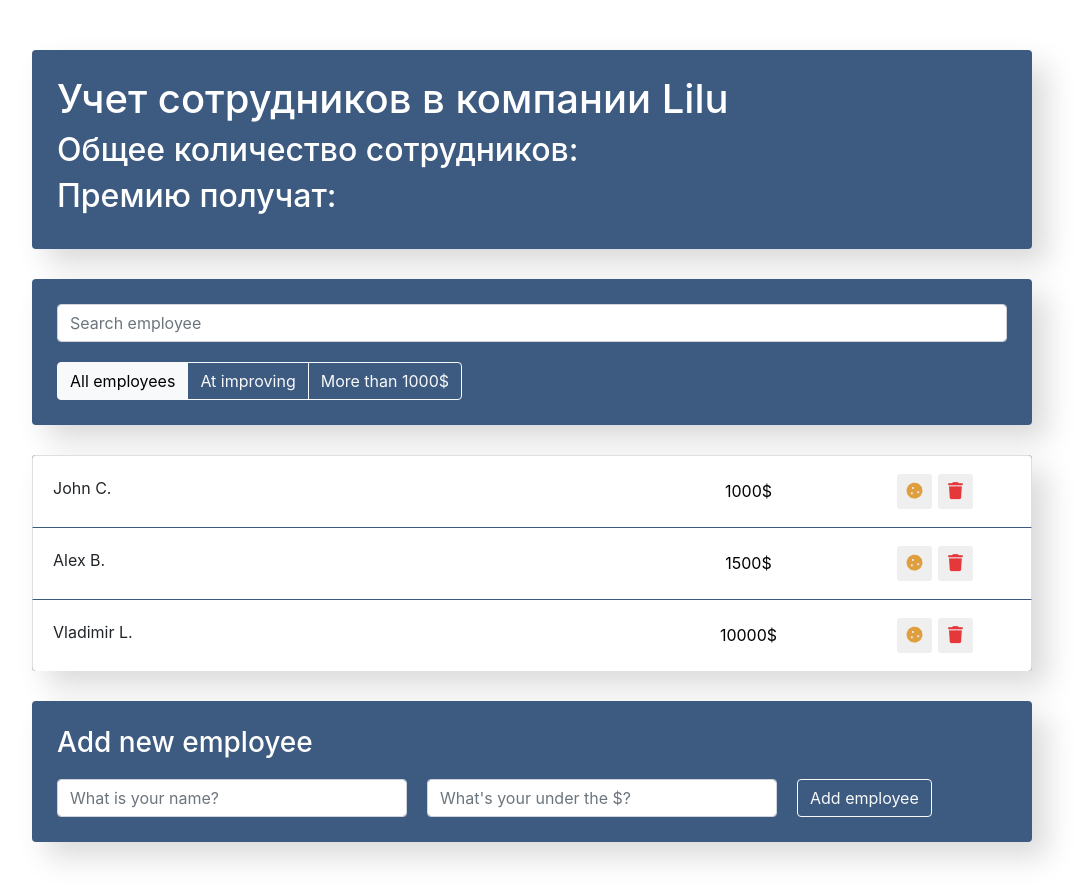
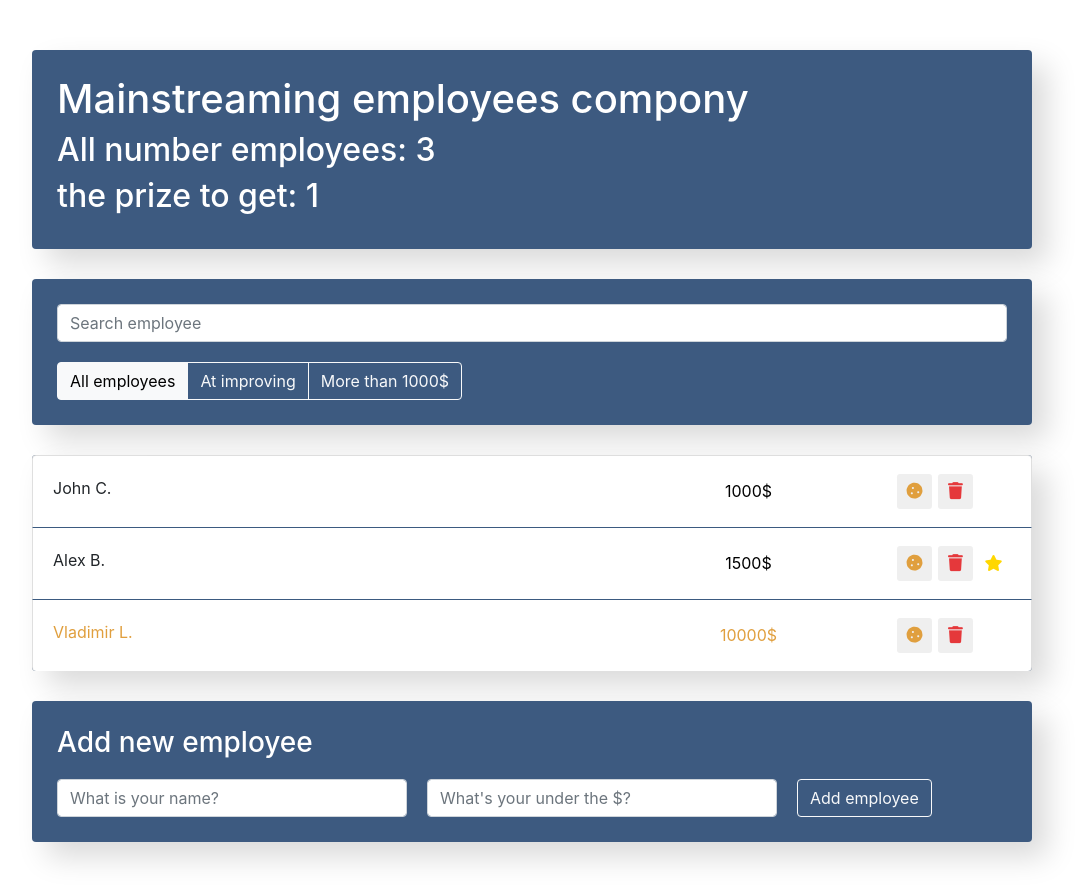
Before and after one commit to MillionerMIN/Employers, a React (Create React App) app: page / in a window 1280 px wide. Shown: the whole page, without its empty margins (108-1192 px from the left). Built offline with nearby package versions, Linux system fonts and the light colour scheme.

Commit message:
step_8 add metodes for component AppInfo

```diff
--- a/src/component/app/App.tsx
+++ b/src/component/app/App.tsx
@@ -15,6 +15,7 @@
   name: string;
   salary: string;
   increase?: boolean;
+  rise?: boolean;
 };
 
 type AppStateType = {
@@ -26,9 +27,27 @@
     super(props);
     this.state = {
       data: [
-        { id: uuidv4(), name: 'John C.', salary: '1000', increase: false },
-        { id: uuidv4(), name: 'Alex B.', salary: '1500', increase: false },
-        { id: uuidv4(), name: 'Vladimir L.', salary: '10000', increase: true },
+        {
+          id: uuidv4(),
+          name: 'John C.',
+          salary: '1000',
+          increase: false,
+          rise: false,
+        },
+        {
+          id: uuidv4(),
+          name: 'Alex B.',
+          salary: '1500',
+          increase: false,
+          rise: true,
+        },
+        {
+          id: uuidv4(),
+          name: 'Vladimir L.',
+          salary: '10000',
+          increase: true,
+          rise: false,
+        },
       ],
     };
   }
@@ -39,6 +58,7 @@
       name,
       salary,
       increase: false,
+      rise: false,
     };
     this.setState(({ data }) => {
       return {
@@ -55,16 +75,54 @@
     });
   };
 
+  // onToggleProp = (id: string, prop: any) => {
+  //   this.setState(({ data }) => {
+  //     return {
+  //       data: data.map((item) =>
+  //         //@ts-ignore
+  //         item.id === id ? { ...item, prop: !item.prop } : item
+  //       ),
+  //     };
+  //   });
+  // };
+
+  onToggleIncrease = (id: string) => {
+    this.setState(({ data }) => {
+      return {
+        data: data.map((item) =>
+          item.id === id ? { ...item, increase: !item.increase } : item
+        ),
+      };
+    });
+  };
+
+  onToggleRise = (id: string) => {
+    this.setState(({ data }) => {
+      return {
+        data: data.map((item) =>
+          item.id === id ? { ...item, rise: !item.rise } : item
+        ),
+      };
+    });
+  };
+
   render() {
     const { data } = this.state;
+    const employees = this.state.data.length;
+    const increased = this.state.data.filter((item) => item.increase).length;
     return (
       <div className="app">
-        <AppInfo />
+        <AppInfo employees={employees} increased={increased} />
         <div className="search-panel">
           <SearchPanel />
           <AppFilter />
         </div>
-        <EmployeesList data={data} deleteItem={this.deleteItem} />
+        <EmployeesList
+          data={data}
+          deleteItem={this.deleteItem}
+          onToggleIncrease={this.onToggleIncrease}
+          onToggleRise={this.onToggleRise}
+        />
         <EmployeesAddForm onAddItem={this.addItem} />
       </div>
     );
--- a/src/component/appInfo/appInfo.tsx
+++ b/src/component/appInfo/appInfo.tsx
@@ -1,10 +1,18 @@
 import './appInfo.scss';
-export const AppInfo = () => {
+
+type AppInfoType = {
+  employees: number;
+  increased: number;
+};
+
+export const AppInfo = (props: AppInfoType) => {
+  const { employees, increased } = props;
+
   return (
     <div className="app-info">
-      <h1>Учет сотрудников в компании Lilu</h1>
-      <h2>Общее количество сотрудников: </h2>
-      <h2>Премию получат: </h2>
+      <h1>Mainstreaming employees compony </h1>
+      <h2>All number employees: {employees} </h2>
+      <h2>the prize to get: {increased}</h2>
     </div>
   );
 };
--- a/src/component/employeesList/employeesList.tsx
+++ b/src/component/employeesList/employeesList.tsx
@@ -1,3 +1,4 @@
+import { stringify } from 'querystring';
 import { EmployeesListItem } from '../employeesListItem/employeesListItem';
 import './employeesList.scss';
 
@@ -7,12 +8,15 @@
     name: string;
     salary: string;
     increase?: boolean;
+    rise?: boolean;
   }[];
   deleteItem: (id: string) => void;
+  onToggleIncrease: (id: string) => void;
+  onToggleRise: (id: string) => void;
 };
 
 export const EmployeesList = (props: EmployeesListType) => {
-  const { data, deleteItem } = props;
+  const { data, deleteItem, onToggleIncrease, onToggleRise } = props;
 
   const elements = data.map((item) => {
     const { id, ...itemProps } = item;
@@ -21,6 +25,8 @@
         key={id}
         {...itemProps}
         deleteItem={deleteItem}
+        onToggleIncrease={() => onToggleIncrease(id)}
+        onToggleRise={() => onToggleRise(id)}
         id={id}
       />
     );
--- a/src/component/employeesListItem/employeesListItem.tsx
+++ b/src/component/employeesListItem/employeesListItem.tsx
@@ -1,4 +1,3 @@
-import React, { Component } from 'react';
 import './employeeListItem.scss';
 
 type EmployeesListItemType = {
@@ -6,51 +5,29 @@
   name: string;
   salary: string;
   increase?: boolean;
+  rise?: boolean;
   deleteItem: (id: string) => void;
+  onToggleIncrease: () => void;
+  onToggleRise: () => void;
 };
 
-type StateType = {
-  increase: boolean;
-  like: boolean;
-};
+export const EmployeesListItem = (props: EmployeesListItemType) => {
+  const { id, name, salary, deleteItem, onToggleIncrease, onToggleRise, increase, rise } =
+    props;
 
-export class EmployeesListItem extends Component<
-  EmployeesListItemType,
-  StateType
-> {
-  constructor(props: EmployeesListItemType) {
-    super(props);
-    this.state = {
-      increase: false,
-      like: false,
-    };
-  }
-
-  onIncrease = () => {
-    console.log('click');
-
-    this.setState(({ increase }) => ({
-      increase: !increase,
-    }));
-  };
-  onLikeHandler = () => {
-    this.setState(({ like }) => ({
-      like: !like,
-    }));
-  };
-
-  render() {
-    const { id, name, salary, deleteItem } = this.props;
-    const { increase, like } = this.state;
   return (
     <li
       className={
         'list-group-item d-flex justify-content-between ' +
         `${increase && ' increase '}` +
-          `${like && ' like '}`
+        `${rise && ' like '}`
       }
     >
-        <span className="list-group-item-list" onClick={this.onLikeHandler}>
+      <span
+        className="list-group-item-list"
+        onClick={onToggleRise}
+        data-toggle="rise"
+      >
         {name}
       </span>
       <input
@@ -62,7 +39,8 @@
         <button
           type="button"
           className="btn-cookie btn-sm"
-            onClick={this.onIncrease}
+          onClick={onToggleIncrease}
+          data-toggle="increase"
         >
           <i className="fas fa-cookie"></i>
         </button>
@@ -78,5 +56,4 @@
       </div>
     </li>
   );
-  }
-}
+};
```
Lines whose indentation alone changed are shown as unchanged.
